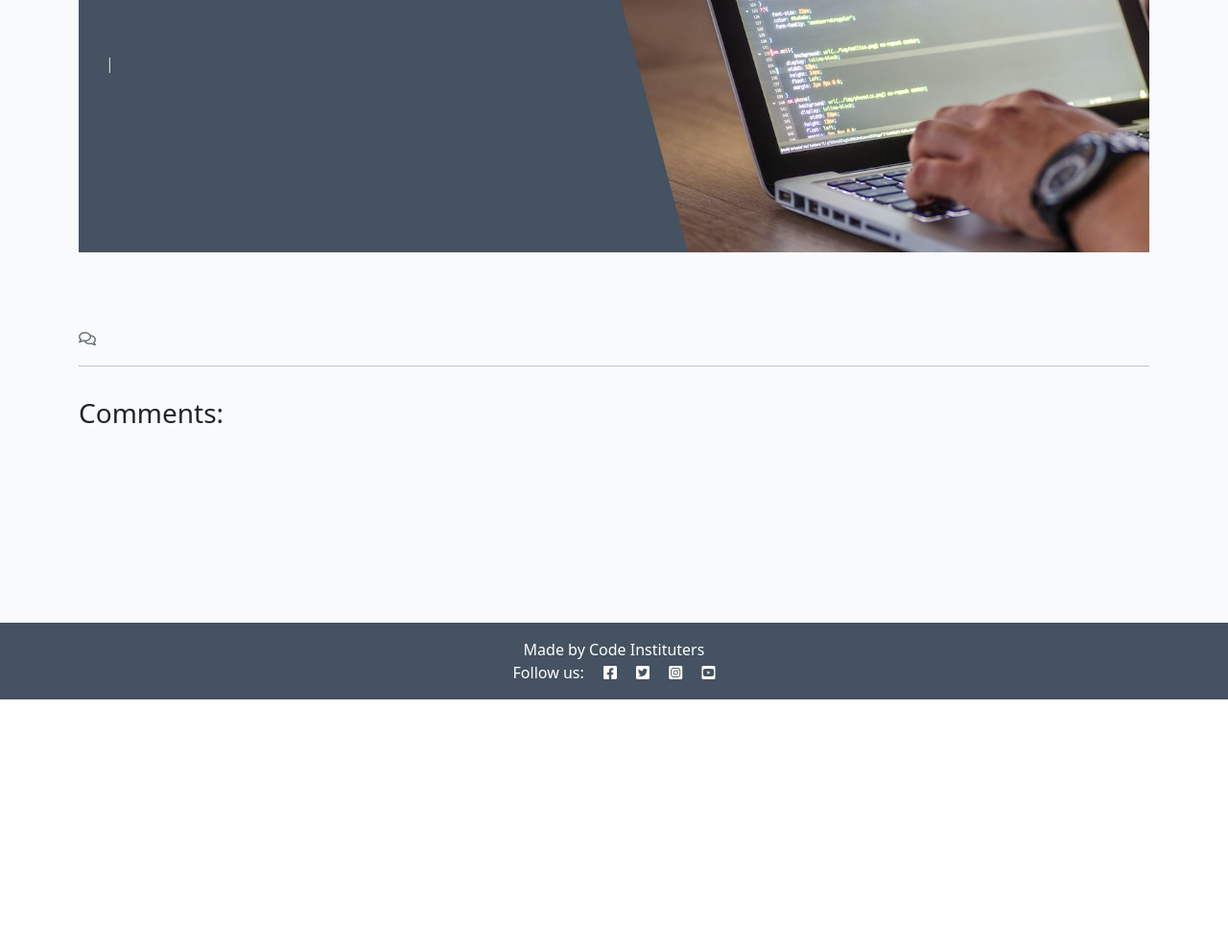
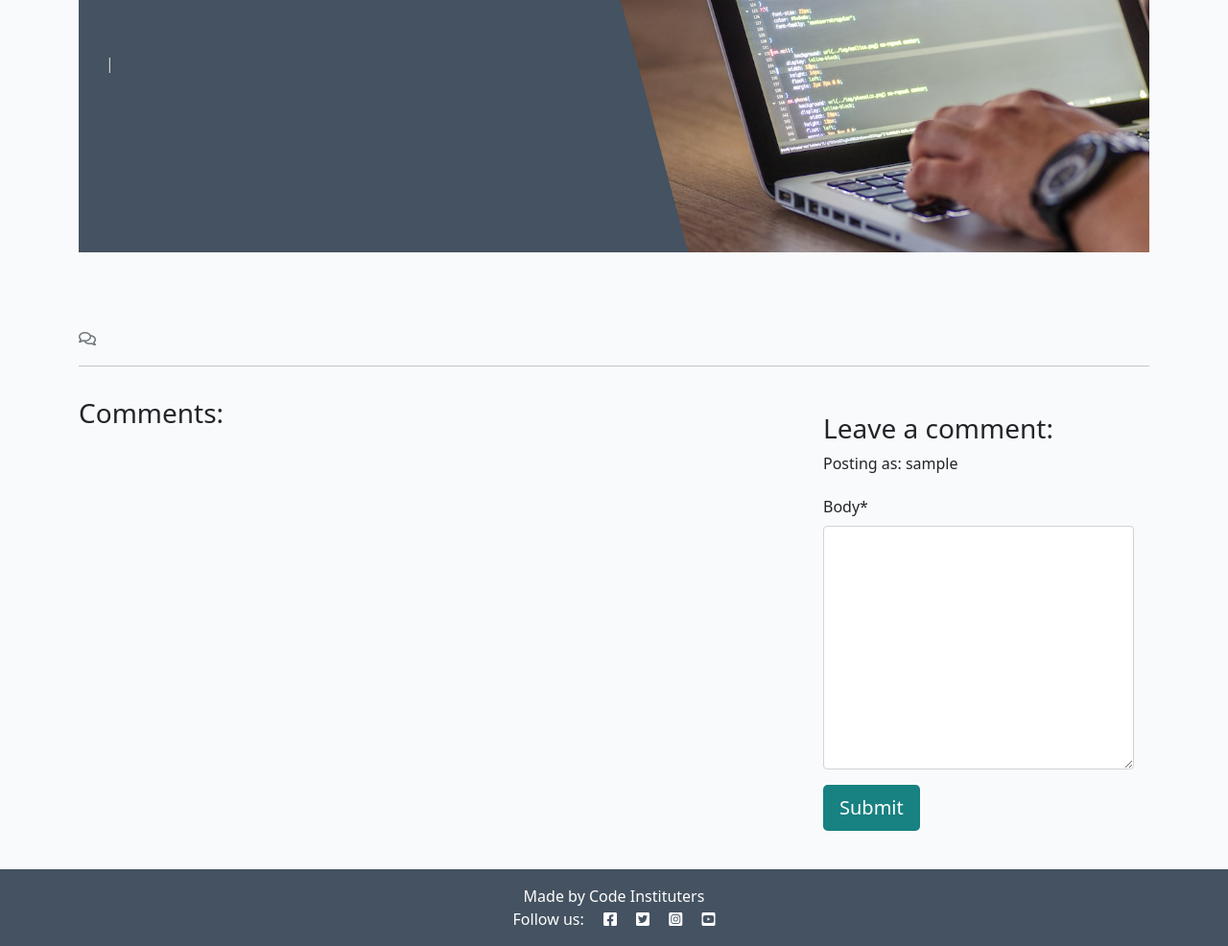
Before and after one commit to Chris-Tranter/djang-blog, a Django app: template blog/templates/blog/post_detail.html in a window 1280 px wide. Shown: the part 71-1057 px from the top of the page at 96% size. Before the commit the page ends 800 px from the top, so only its background shows below. Run offline with Django 4.2, Linux system fonts and the light colour scheme; the template is opened without the code that fills it: values that come from a table or form of the project are taken from there, others are empty; the visitor is signed in with stand-in values (Sample User, id 1); some libraries are stand-ins or nearby versions.

Commit message:
added the non functioning crispydjango comment field

```diff
--- /dev/null
+++ b/blog/forms.py
@@ -0,0 +1,8 @@
+from .models import Comment
+from django import forms
+
+
+class CommentForm(forms.ModelForm):
+    class Meta:
+        model = Comment
+        fields = ('body',)
--- a/blog/templates/blog/post_detail.html
+++ b/blog/templates/blog/post_detail.html
@@ -1,5 +1,6 @@
 {% extends 'base.html' %} {% block content %}
 {% load static %}
+{% load crispy_forms_tags %}
 
 <div class="masthead">
     <div class="container">
@@ -70,6 +71,24 @@
         {% endfor %}
       </div>
     </div>
+       <!-- Creating New Comments -->
+       <div class="col-md-4 card mb-4 mt-3">
+        <div class="card-body">
+          {% if user.is_authenticated %}
+          <h3>Leave a comment:</h3>
+          <p>Posting as: {{ user.username }}</p>
+          <form id="commentForm" method="post"
+            style="margin-top: 1.3em;">
+            {{ comment_form | crispy }}
+            {% csrf_token %}
+            <button id="submitButton" type="submit"
+              class="btn btn-signup btn-lg">Submit</button>
+          </form>
+          {% else %}
+          <p>Log in to leave a comment</p>
+          {% endif %}
+        </div>
+      </div>
   </div>
 </div>
 
--- a/blog/views.py
+++ b/blog/views.py
@@ -1,6 +1,7 @@
 from django.shortcuts import render, get_object_or_404
 from django.views import generic
 from .models import Post
+from .forms import CommentForm
 
 # create views here
 
@@ -23,6 +24,7 @@ def post_detail(request, slug):
     post = get_object_or_404(queryset, slug=slug)
     comments = post.comments.all().order_by("-created_on")
     comment_count = post.comments.filter(approved=True).count()
+    comment_form = CommentForm()
 
     return render(
         request,
@@ -31,5 +33,6 @@ def post_detail(request, slug):
             "post": post,
             "comments": comments,
             "comment_count": comment_count,
+            "comment_form": comment_form,
         },
     )
--- a/codestar/settings.py
+++ b/codestar/settings.py
@@ -46,6 +46,8 @@ INSTALLED_APPS = [
     'allauth',
     'allauth.account',
     'allauth.socialaccount',
+    'crispy_forms',
+    'crispy_bootstrap5',
     'blog',
     'about',
 ]
@@ -53,6 +55,9 @@ INSTALLED_APPS = [
 SITE_ID = 1
 LOGIN_REDIRECT_URL = '/'
 LOGOUT_REDIRECT_URL = '/'
+
+CRISPY_ALLOWED_TEMPLATE_PACKS = "bootstrap5"
+CRISPY_TEMPLATE_PACK = "bootstrap5"
 
 MIDDLEWARE = [
     'django.middleware.security.SecurityMiddleware',
--- a/requirements.txt
+++ b/requirements.txt
@@ -1,7 +1,9 @@
 asgiref==3.8.1
+crispy-bootstrap5==0.7
 dj-database-url==0.5.0
 Django==4.2.13
 django-allauth==0.57.2
+django-crispy-forms==2.2
 django-summernote==0.8.20.0
 gunicorn==20.1.0
 oauthlib==3.2.2
```
